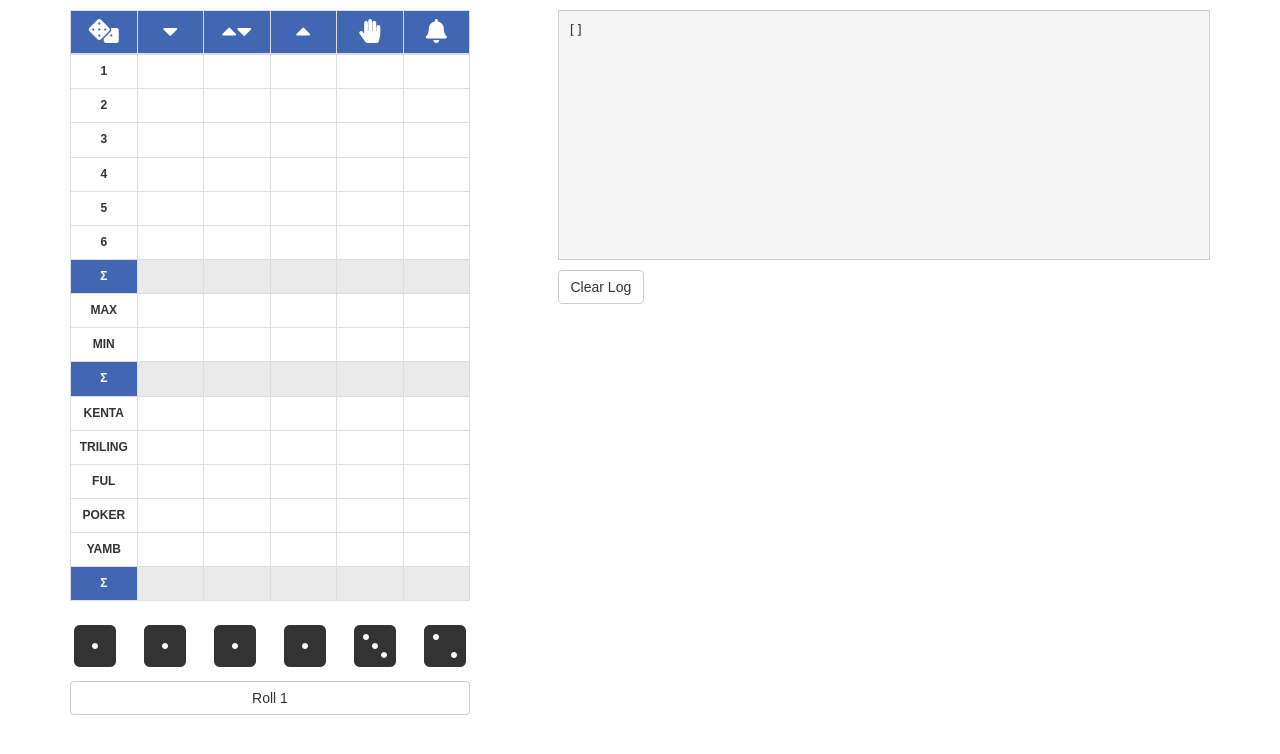
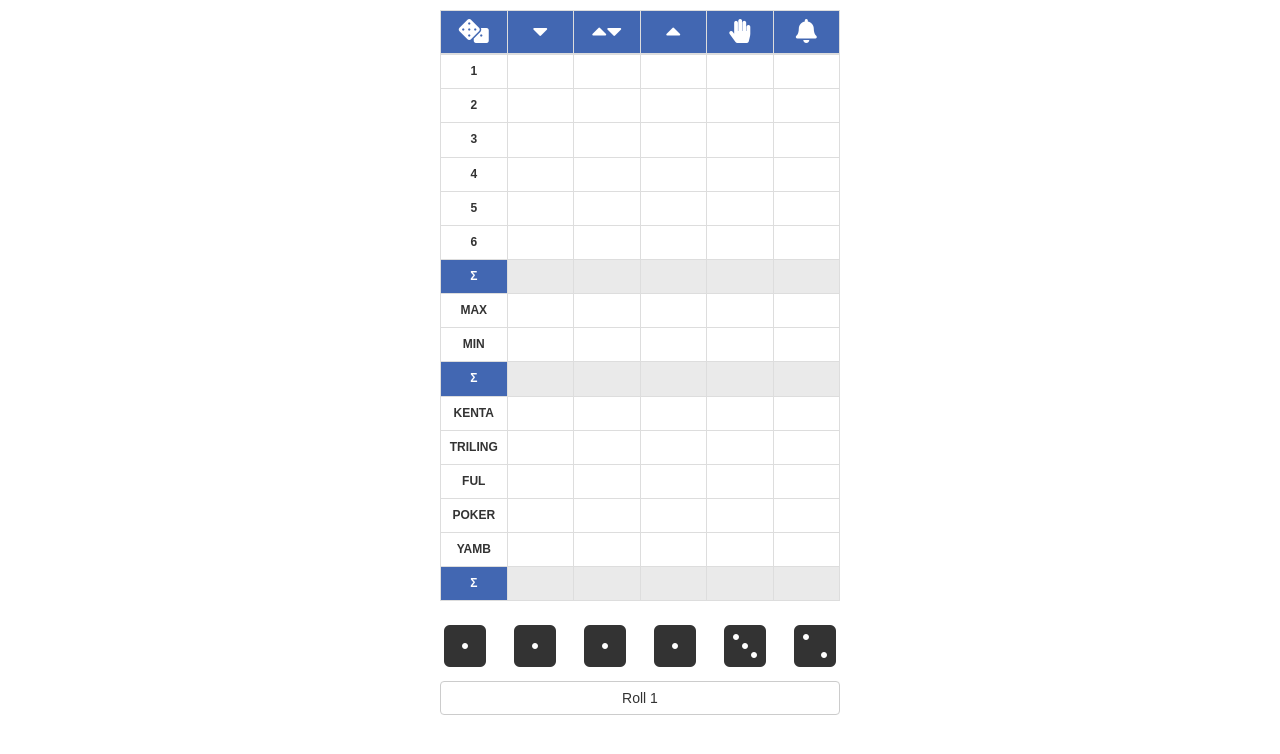
Before and after one commit to savkelita/yahtzee-react-game, a React (Create React App) app: page / in a window 1280 px wide. Shown: the top 754 px of the page. Built offline with nearby package versions, Linux system fonts and the light colour scheme.

Commit message:
Refactoring

```diff
--- a/src/assets/css/default.css
+++ b/src/assets/css/default.css
@@ -3,9 +3,16 @@
   padding: 0;
 }
 
+.App {
+  display: flex;
+  justify-content: center;
+  padding: 10px;
+}
+
 body {
   font-family: Arial, Helvetica, sans-serif;
   font-size: 12px;
+  height: 100vh;
 }
 
 button {
--- a/src/game/components/ticket/index.tsx
+++ b/src/game/components/ticket/index.tsx
@@ -19,9 +19,8 @@ type Row =
   | 'yamb'
   | 'sumdown'
 
-export type RowValue = { name: Row; value?: number | null; call?: boolean }
-type GameRow = Array<RowValue>
-export const gameRowsInitial: GameRow = [
+export type RowValue = { name: Row }
+export const gameRowsInitial: Array<RowValue> = [
   { name: '1' },
   { name: '2' },
   { name: '3' },
@@ -40,16 +39,15 @@ export const gameRowsInitial: GameRow = [
   { name: 'sumdown' },
 ]
 
-export const gameColumnsInitial = (): { [key in Column]: GameRow } => {
-  const gameRows = gameRowsInitial.map((x) => ({ ...x, value: null }))
+export type ColumnValue = { value: null | number; call?: boolean }
+export const gameColumnsInitial = (): { [key in Column]: Array<ColumnValue> } => {
+  const columns = gameRowsInitial.map((_) => ({ value: null }))
   return {
-    down: gameRows,
-    free: gameRows,
-    up: gameRows,
-    hand: gameRows,
-    call: gameRows.map((x) =>
-      x.name === 'sumupper' || x.name === 'summaxmin' || x.name === 'sumdown' ? x : { ...x, call: false },
-    ),
+    down: columns,
+    free: columns,
+    up: columns,
+    hand: columns,
+    call: columns.map((x) => ({ ...x, call: false })),
   }
 }
 
--- a/src/game/index.tsx
+++ b/src/game/index.tsx
@@ -1,13 +1,17 @@
 import React, { useState } from 'react'
 import { Dice, initialDice } from '../game/components/dice'
-import { gameColumnsInitial, gameRowsInitial, columnStyle, Column, RowValue } from '../game/components/ticket'
+import {
+  gameColumnsInitial,
+  gameRowsInitial as gameRow,
+  columnStyle,
+  Column,
+  RowValue,
+} from '../game/components/ticket'
 
 export const App = () => {
   const [roll, setRoll] = useState(1)
   const [dice, setDice] = useState(initialDice())
-  const [gameRow] = useState(gameRowsInitial)
   const [gameColumn, setGameColumn] = useState(gameColumnsInitial())
-  const [log, setLog] = useState<Array<string>>([])
 
   const selectDice = (index: number) => {
     if (roll !== 1) {
@@ -21,9 +25,6 @@ export const App = () => {
   }
 
   const selectCell = (row: RowValue, rowIndex: number, column: Column) => {
-    const clickLogMsg = `Row: ${row.name}, Column: ${column}`
-    setLog([...log, clickLogMsg])
-
     switch (row.name) {
       case '1':
       case '2':
@@ -33,16 +34,12 @@ export const App = () => {
       case '6': {
         switch (column) {
           case 'down': {
-            if (gameColumn[column][rowIndex].value === null) {
             setRoll(1)
             setDice(dice.map((x) => ({ ...x, selected: false })))
             setGameColumn({
               ...gameColumn,
-                down: gameColumn[column].map((x) =>
-                  x.name === gameColumn[column][rowIndex].name ? { ...x, value: 10 } : x,
-                ),
+              [column]: gameColumn[column].map((x, i) => (i === rowIndex ? { ...x, value: 10 } : x)),
             })
-            }
             break
           }
           default:
@@ -55,9 +52,6 @@ export const App = () => {
 
   return (
     <div className="App">
-      <div className="container" style={{ marginTop: 10 }}>
-        <div className="row">
-          <div className="col-md-5">
       <div style={{ display: 'flex', flexDirection: 'column', width: 400 }}>
         <table className="table table-bordered">
           <thead>
@@ -99,7 +93,7 @@ export const App = () => {
                     // tslint:disable-next-line: jsx-no-lambda
                     onClick={() => selectCell(row, rowIndex, column)}
                   >
-                          {gameColumn[column][columnIndex].value}
+                    {gameColumn[column][rowIndex].value}
                   </td>
                 ))}
               </tr>
@@ -126,18 +120,5 @@ export const App = () => {
         </button>
       </div>
     </div>
-          <div className="col-md-7">
-            <pre style={{ overflow: 'auto', height: 250, borderRadius: 0 }}>{JSON.stringify(log, null, 2)}</pre>
-            <button
-              // tslint:disable-next-line: jsx-no-lambda
-              onClick={() => setLog([])}
-              className="btn btn-default"
-            >
-              Clear Log
-            </button>
-          </div>
-        </div>
-      </div>
-    </div>
   )
 }
```
Lines whose indentation alone changed are shown as unchanged.
